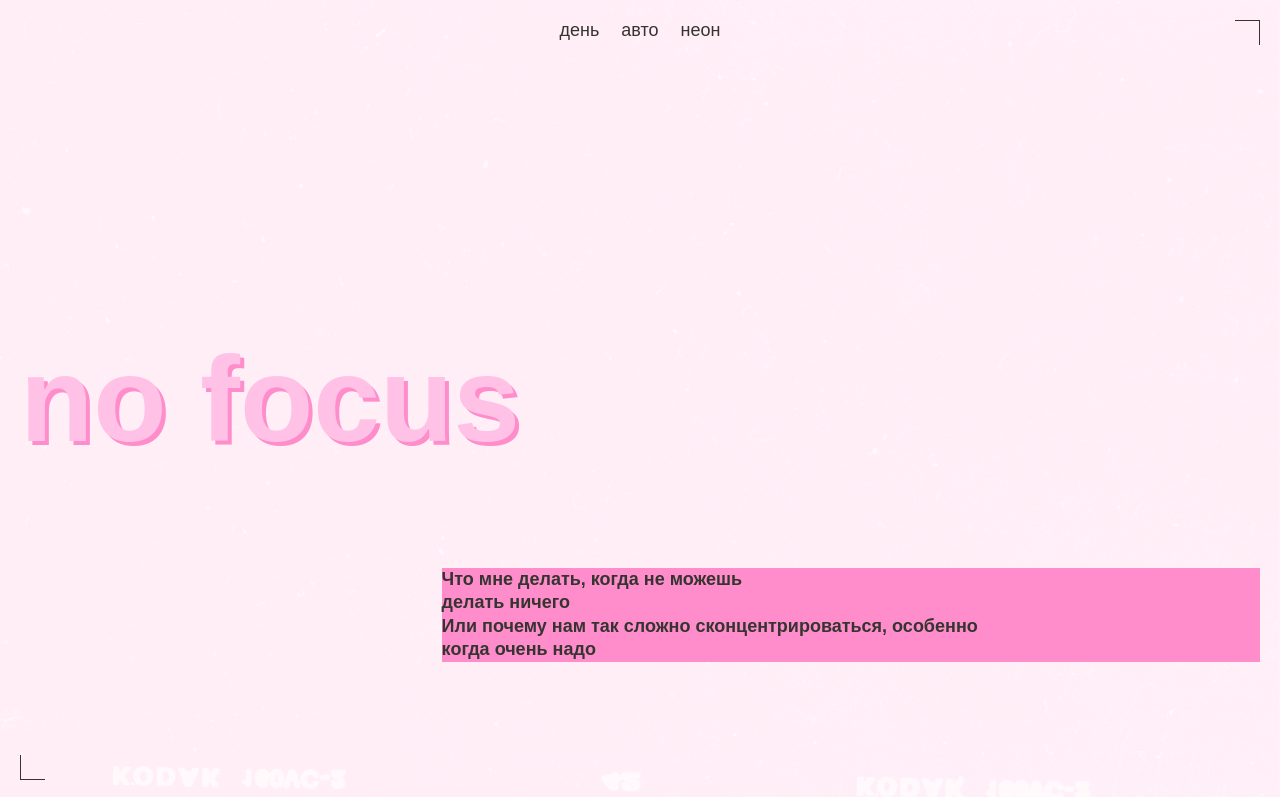
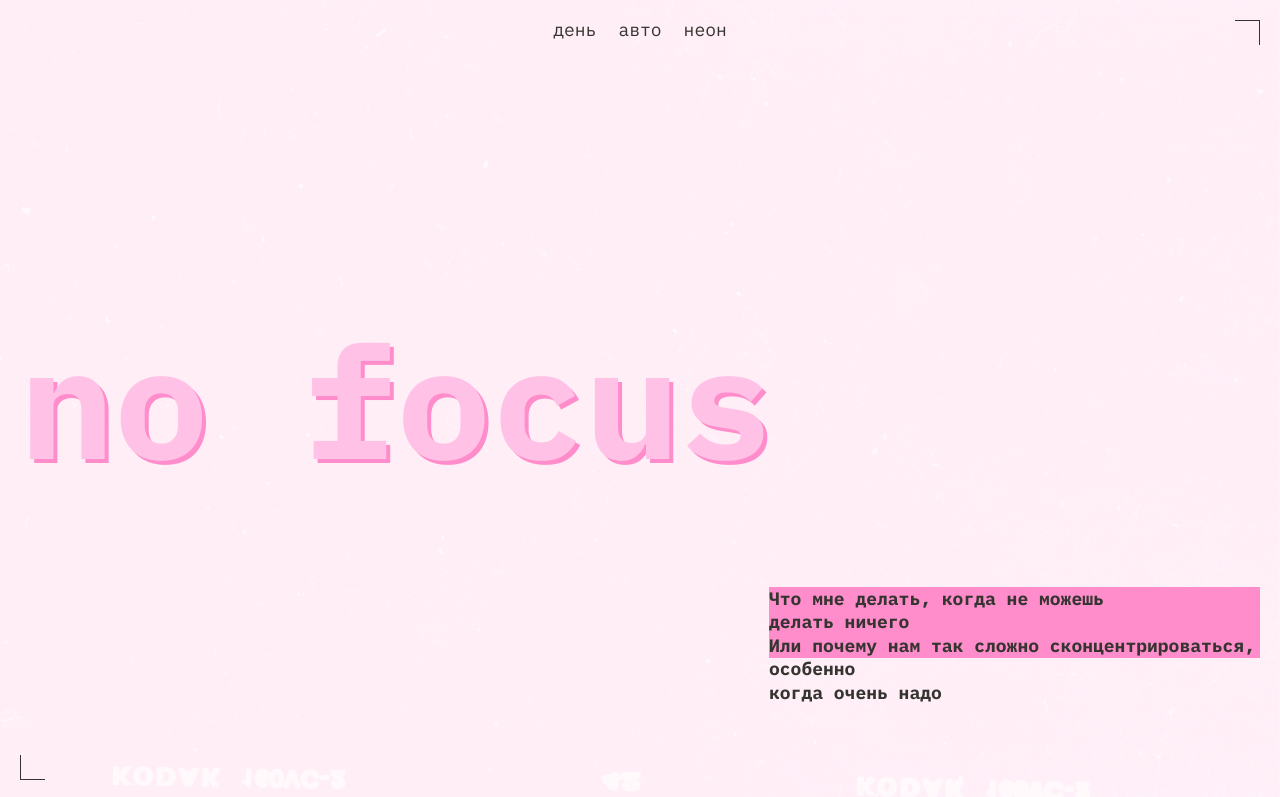
Before and after one commit to oneeyedjo/slozhno-sosredotochitsya-fd, a plain HTML site: page index.html in a window 1280 px wide. Shown: the top 797 px of the page. Drawn offline with Linux system fonts and the light colour scheme.

Commit message:
1-ая сдача

```diff
--- a/index.html
+++ b/index.html
@@ -12,6 +12,7 @@
     <link rel="stylesheet" href="./styles/style.css" />
     <link rel="stylesheet" href="./styles/dark.css" />
     <link rel="stylesheet" href="./styles/light.css" />
+    <link rel="stylesheet" href="./fonts/fonts.css" />
     <link rel="icon" href="./images/favicon.ico" type="image/x-icon" />
     <link rel="icon" href="./images/favicon.svg" type="image/svg+xml" />
     <link
--- a/styles/style.css
+++ b/styles/style.css
@@ -120,7 +120,6 @@
   line-height: 23.4px;
   color: var(--color-text-description);
   background-color: var(--bg-color-description-text);
-  inline-size: 100%;
 }
 
 /* основное первая секция  */
@@ -244,8 +243,13 @@
     bottom: 20px;
   }
 
+  .main_title {
+    font-size: clamp(7.5rem, 0.5625rem + 14.4531vw, 9.8125rem);
+  }
+
   .header_description {
-    inline-size: 58%;
+    width: 364px;
+    height: 117px;
   }
 
   /*  первая секция */
@@ -344,6 +348,10 @@
     padding: 20px;
   }
 
+   .main_title {
+    font-size: clamp(7.5rem, 0.5625rem + 14.4531vw, 9.8125rem);
+  }
+
   .header__theme-menu-list {
     display: flex;
     align-self: start;
@@ -361,7 +369,8 @@
   }
 
   .header_description {
-    inline-size: 66%;
+    height: 71px;
+    width: 491px;
   }
 
   /* вторая секция */
```
